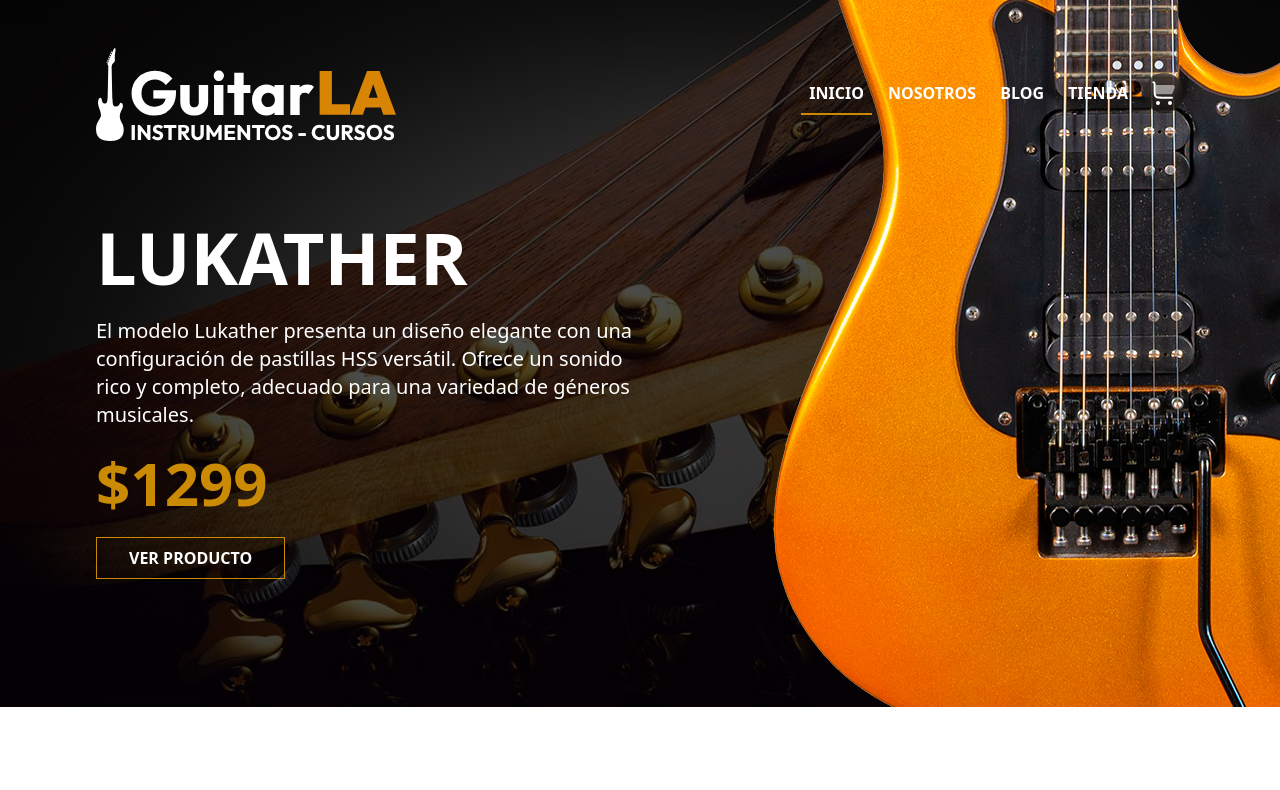
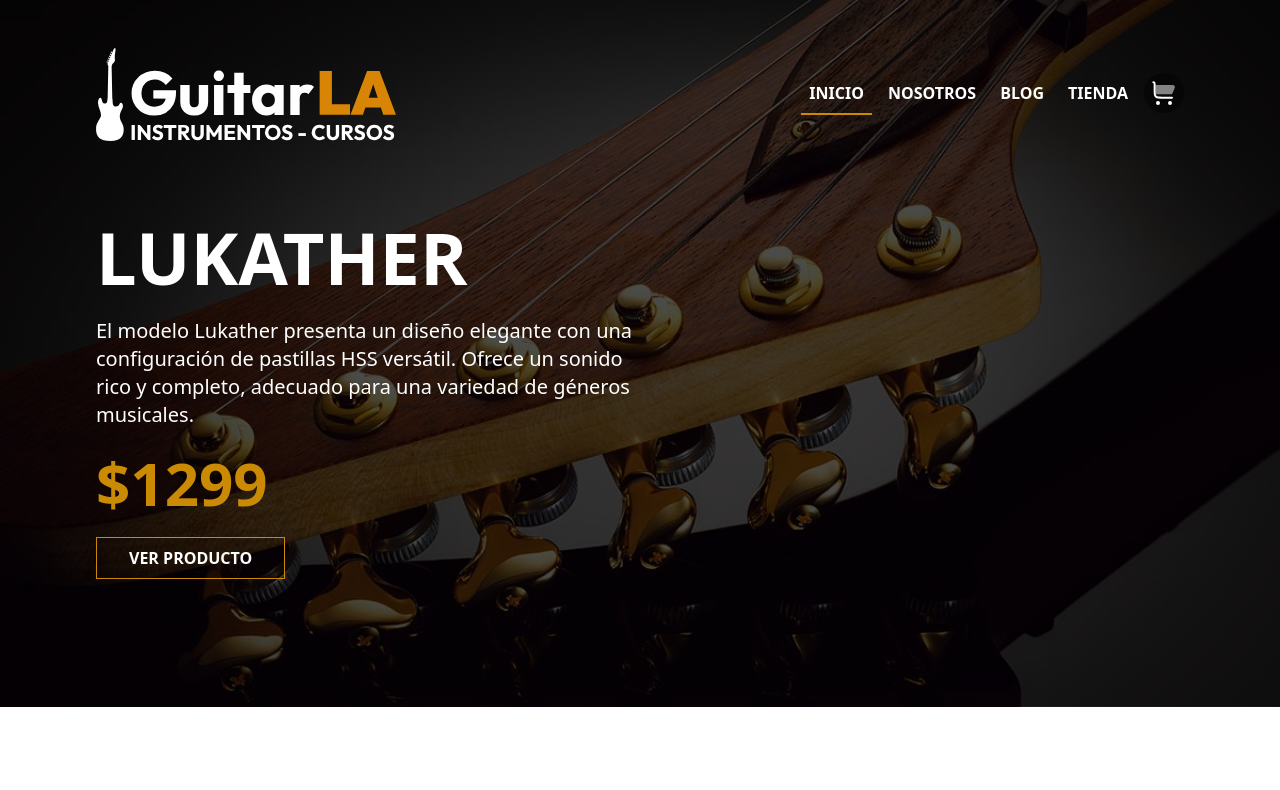
Before and after one commit to BrandonSGC/react-guitar-la, a React (Vite) app: page / in a window 1280 px wide. Shown: the top 790 px of the page. Built offline with nearby package versions, Linux system fonts and the light colour scheme; the HTML template or start-up script is replaced by a standard one.

Commit message:
Header animations

```diff
--- a/src/index.css
+++ b/src/index.css
@@ -1,3 +1,38 @@
 @tailwind base;
 @tailwind components;
 @tailwind utilities;
+
+/* Animations */
+.fadeLeft {
+  animation-name: fadeLeft;
+  animation-duration: 1s;
+}
+
+.fadeRight {
+  animation-name: fadeRight;
+  animation-duration: 1s;
+}
+
+@keyframes fadeLeft {
+  0% {
+    opacity: 0;
+    transform: translateX(10rem);
+  }
+
+  100% {
+    opacity: 1;
+    transform: translateX(0);
+  }
+}
+
+@keyframes fadeRight {
+  0% {
+    opacity: 0;
+    transform: translateX(-10rem);
+  }
+
+  100% {
+    opacity: 1;
+    transform: translateX(0);
+  }
+}
--- a/src/layouts/Header.jsx
+++ b/src/layouts/Header.jsx
@@ -12,7 +12,7 @@ export const Header = () => {
 
   return (
     <header
-      className={`relative py-12 bg-center bg-cover md:h-auto bg-header-gradient ${
+      className={`relative py-12 bg-center bg-cover md:h-auto bg-header-gradient overflow-hidden ${
         isHome ? "h-screen" : ""
       }`}
     >
@@ -30,7 +30,7 @@ export const Header = () => {
         </div>
 
         {isHome && (
-          <div className="w-3/4 my-20 space-y-6 text-white lg:w-1/2">
+          <div className="w-3/4 my-20 space-y-6 text-white lg:w-1/2 fadeRight">
             <h1 className="font-black text-7xl">{guitar?.name}</h1>
             <p className="text-xl">{guitar?.description}</p>
             <p className="text-6xl font-black text-yellow-600">
@@ -48,7 +48,7 @@ export const Header = () => {
 
       {isHome && (
         <img
-          className="absolute bottom-0 right-0 hidden lg:block"
+          className="absolute bottom-0 right-0 hidden lg:block fadeLeft"
           src="/img/header_guitarra.png"
           alt="guitarra header"
         />
```
